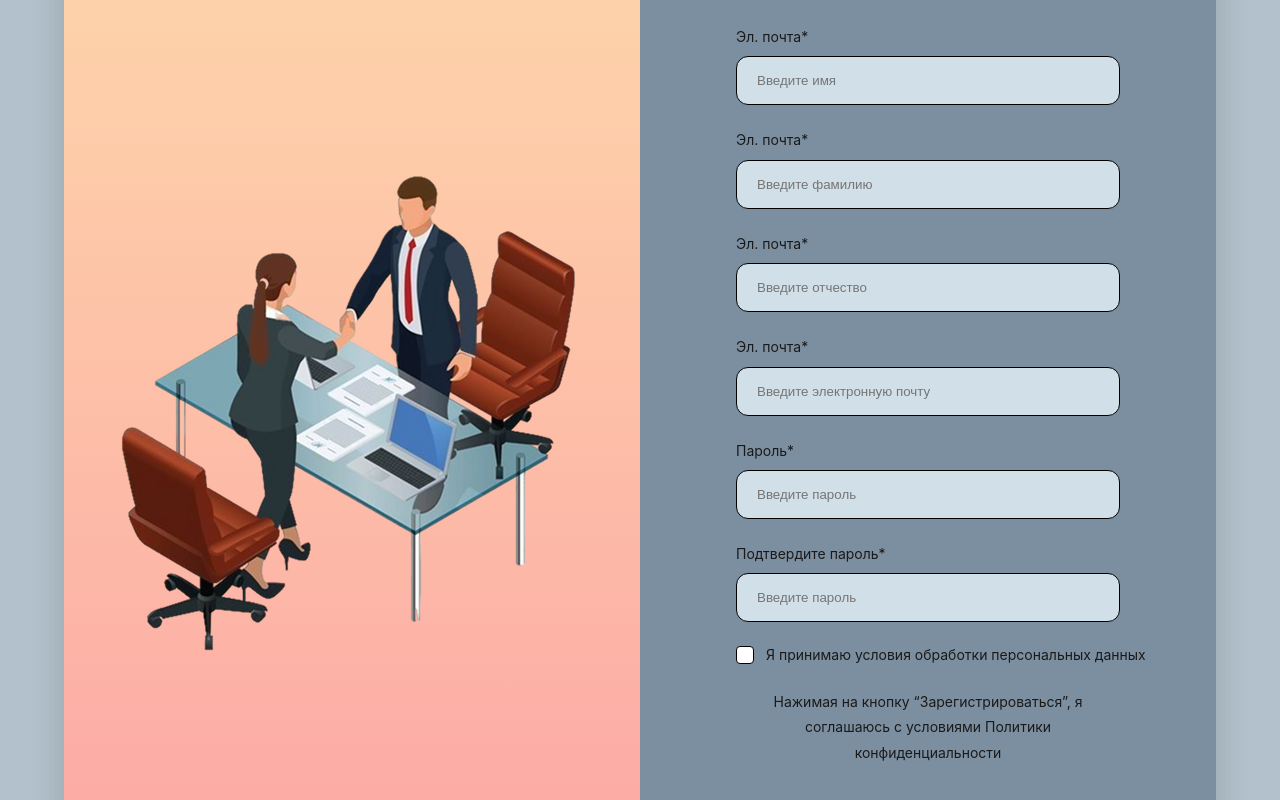
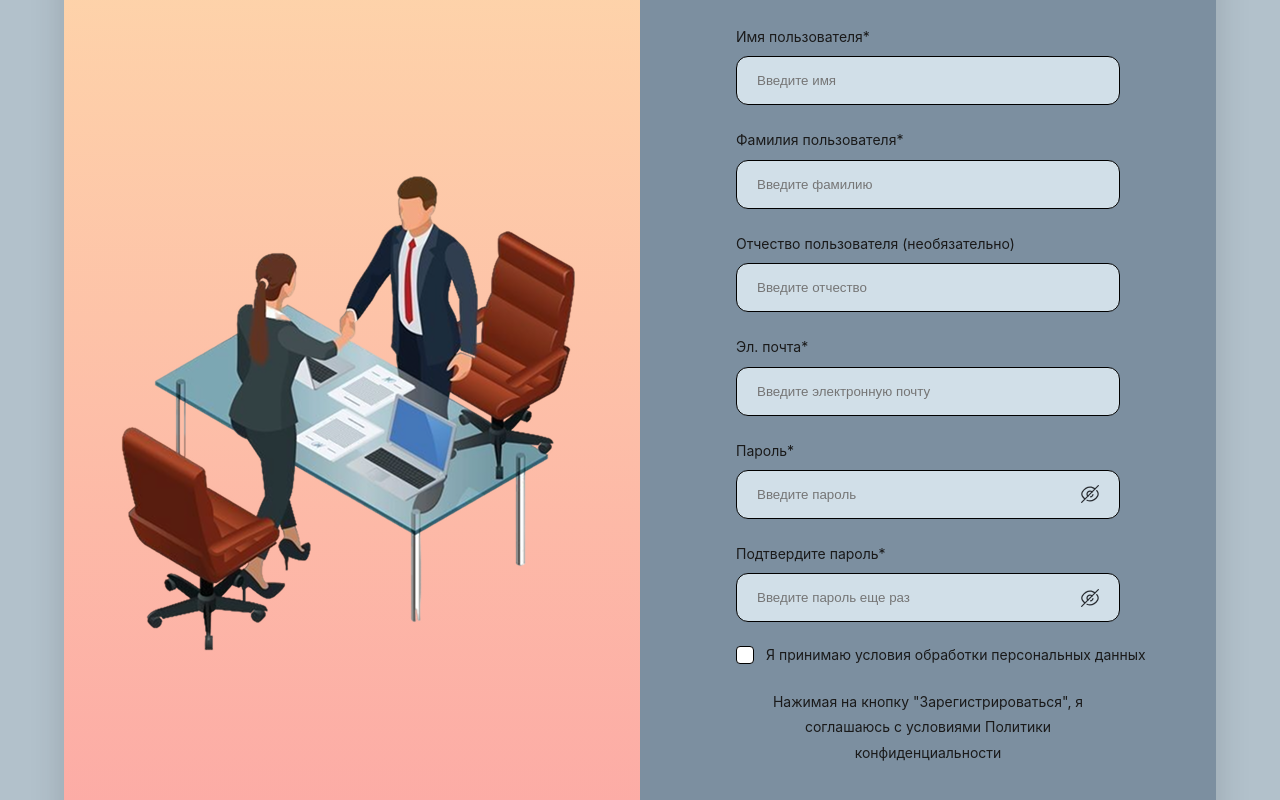
Before and after one commit to merkis88/office-booking, a Vue app: page /registration in a window 1280 px wide. Shown: the part 380-1180 px from the top of the page. Built offline with nearby package versions, Linux system fonts and the light colour scheme; a web font is replaced by a local one.

Commit message:
add registation

```diff
--- a/src/pages/Registration.vue
+++ b/src/pages/Registration.vue
@@ -1,5 +1,107 @@
 <script setup>
   import router from '@/router/index.js';
+  import { ref } from 'vue';
+  import { useAuthStore } from '@/store/auth';
+
+  const authStore = useAuthStore();
+
+  const firstName = ref('');
+  const lastName = ref('');
+  const patronymic = ref('');
+  const email = ref('');
+  const password = ref('');
+  const repeatPassword = ref('');
+  const showPassword = ref(false);
+  const showRepeatPassword = ref(false);
+  const acceptTerms = ref(false);
+
+  const errorMessage = ref('');
+  const isLoading = ref(false);
+
+  function isValidEmail(email) {
+    const emailRegex = /^[^\s@]+@[^\s@]+\.[^\s@]+$/;
+    return emailRegex.test(email);
+  }
+
+  // Функция регистрации
+  async function handleRegister(event) {
+    event.preventDefault();
+    errorMessage.value = '';
+
+    if (!firstName.value.trim()) {
+      errorMessage.value = 'Пожалуйста, введите имя';
+      return;
+    }
+
+    if (!lastName.value.trim()) {
+      errorMessage.value = 'Пожалуйста, введите фамилию';
+      return;
+    }
+
+    if (!email.value.trim()) {
+      errorMessage.value = 'Пожалуйста, введите email';
+      return;
+    }
+
+    if (!isValidEmail(email.value)) {
+      errorMessage.value = 'Пожалуйста, введите корректный email';
+      return;
+    }
+
+    if (!password.value) {
+      errorMessage.value = 'Пожалуйста, введите пароль';
+      return;
+    }
+
+    if (password.value.length < 8) {
+      errorMessage.value = 'Пароль должен содержать минимум 8 символов';
+      return;
+    }
+
+    if (password.value !== repeatPassword.value) {
+      errorMessage.value = 'Пароли не совпадают';
+      return;
+    }
+
+    if (!acceptTerms.value) {
+      errorMessage.value = 'Необходимо принять условия обработки персональных данных';
+      return;
+    }
+
+    isLoading.value = true;
+
+    try {
+      const registrationData = {
+        first_name: firstName.value.trim(),
+        last_name: lastName.value.trim(),
+        email: email.value.trim(),
+        password: password.value,
+        password_confirmation: repeatPassword.value,
+      };
+
+      if (patronymic.value.trim()) {
+        registrationData.patronymic = patronymic.value.trim();
+      }
+
+      await authStore.register(registrationData);
+
+      router.push('/');
+    } catch (error) {
+      console.error('Ошибка регистрации:', error);
+
+       if (error.response?.data?.message) {
+        errorMessage.value = error.response.data.message;
+      } else if (error.response?.data?.errors) {
+        const errors = error.response.data.errors;
+        const firstError = Object.values(errors)[0];
+        errorMessage.value = Array.isArray(firstError) ? firstError[0] : firstError;
+      } else {
+        errorMessage.value = 'Произошла ошибка при регистрации. Попробуйте снова.';
+      }
+    } finally {
+      isLoading.value = false;
+    }
+  }
 </script>
 
 <template>
@@ -13,39 +115,105 @@
       <div class="auth__content">
         <h2 class="auth__title">Регистрация</h2>
 
-        <form class="auth__form">
+        <div v-if="errorMessage" class="auth__error">
+          {{ errorMessage }}
+        </div>
+
+        <form @submit="handleRegister" class="auth__form">
           <div class="auth__field">
-            <label>Эл. почта*</label>
-            <input type="text" placeholder="Введите имя" required />
+            <label>Имя пользователя*</label>
+            <input
+              v-model="firstName"
+              type="text"
+              placeholder="Введите имя"
+              :disabled="isLoading"
+              required
+            />
+          </div>
+
+          <div class="auth__field">
+            <label>Фамилия пользователя*</label>
+            <input
+              v-model="lastName"
+              type="text"
+              placeholder="Введите фамилию"
+              :disabled="isLoading"
+              required
+            />
+          </div>
+
+          <div class="auth__field">
+            <label>Отчество пользователя (необязательно)</label>
+            <input
+              v-model="patronymic"
+              type="text"
+              placeholder="Введите отчество"
+              :disabled="isLoading"
+            />
           </div>
 
           <div class="auth__field">
             <label>Эл. почта*</label>
-            <input type="text" placeholder="Введите фамилию" required />
-          </div>
-
-          <div class="auth__field">
-            <label>Эл. почта*</label>
-            <input type="text" placeholder="Введите отчество" required />
-          </div>
-
-          <div class="auth__field">
-            <label>Эл. почта*</label>
-            <input type="email" placeholder="Введите электронную почту" required />
+            <input
+              v-model="email"
+              type="email"
+              placeholder="Введите электронную почту"
+              :disabled="isLoading"
+              required
+            />
           </div>
 
           <div class="auth__field">
             <label>Пароль*</label>
-            <input type="password" placeholder="Введите пароль" required />
+            <div class="auth__input-wrapper">
+              <input
+                v-model="password"
+                :type="showPassword ? 'text' : 'password'"
+                placeholder="Введите пароль"
+                :disabled="isLoading"
+                required
+              />
+              <button
+                @click="showPassword = !showPassword"
+                type="button"
+                class="auth__toggle-password"
+                :disabled="isLoading"
+              >
+                <img v-if="showPassword" src="/eye.svg" alt="Скрыть" />
+                <img v-else src="/eye-off.svg" alt="Показать" />
+              </button>
+            </div>
           </div>
 
           <div class="auth__field">
             <label>Подтвердите пароль*</label>
-            <input type="password" placeholder="Введите пароль" required />
+            <div class="auth__input-wrapper">
+              <input
+                v-model="repeatPassword"
+                :type="showRepeatPassword ? 'text' : 'password'"
+                placeholder="Введите пароль еще раз"
+                :disabled="isLoading"
+                required
+              />
+              <button
+                @click="showRepeatPassword = !showRepeatPassword"
+                type="button"
+                class="auth__toggle-password"
+                :disabled="isLoading"
+              >
+                <img v-if="showRepeatPassword" src="/eye.svg" alt="Скрыть" />
+                <img v-else src="/eye-off.svg" alt="Показать" />
+              </button>
+            </div>
           </div>
 
           <label class="auth__checkbox">
-            <input type="checkbox" class="auth__checkbox-input" />
+            <input
+              v-model="acceptTerms"
+              type="checkbox"
+              class="auth__checkbox-input"
+              :disabled="isLoading"
+            />
             <span class="auth__checkbox-box"></span>
             <span class="auth__checkbox-text">
               Я принимаю условия обработки персональных данных
@@ -54,12 +222,14 @@
 
           <div class="auth__info">
             <span class="auth__info-text">
-              Нажимая на кнопку “Зарегистрироваться”, я соглашаюсь с условиями
+              Нажимая на кнопку "Зарегистрироваться", я соглашаюсь с условиями
               <router-link to="/authorization">Политики конфиденциальности</router-link>
             </span>
           </div>
 
-          <button class="auth__btn">Зарегистрироваться</button>
+          <button type="submit" class="auth__btn" :disabled="isLoading">
+            {{ isLoading ? 'Регистрация...' : 'Зарегистрироваться' }}
+          </button>
 
           <div class="auth__bottom">
             <router-link to="/authorization">Уже есть аккаунт? Авторизация</router-link>
@@ -135,6 +305,17 @@
       margin-bottom: 2rem;
     }
 
+    &__error {
+      padding: 1rem;
+      margin-bottom: 1.5rem;
+      background: rgba(239, 68, 68, 0.1);
+      border: 1px solid rgba(239, 68, 68, 0.3);
+      border-radius: $radius-sm;
+      color: rgb(239, 68, 68);
+      font-size: $text-sm;
+      text-align: center;
+    }
+
     &__form {
       display: flex;
       flex-direction: column;
@@ -156,10 +337,53 @@
         border: 1px solid $color-border;
         background: $color-input-bg;
         outline: none;
+        width: 100%;
 
         &:focus {
           border-color: $color-text;
         }
+
+        &:disabled {
+          opacity: 0.6;
+          cursor: not-allowed;
+        }
+      }
+    }
+
+    &__input-wrapper {
+      position: relative;
+      display: flex;
+      align-items: center;
+
+      input {
+        padding-right: 3rem;
+      }
+    }
+
+    &__toggle-password {
+      position: absolute;
+      right: 1rem;
+      top: 50%;
+      transform: translateY(-50%);
+      display: flex;
+      align-items: center;
+      justify-content: center;
+      padding: 0.25rem;
+      color: $color-text;
+      transition: opacity 0.2s;
+
+      &:hover:not(:disabled) {
+        opacity: 0.6;
+      }
+
+      &:disabled {
+        opacity: 0.4;
+        cursor: not-allowed;
+      }
+
+      img {
+        width: 1.25rem;
+        height: 1.25rem;
       }
     }
 
@@ -174,6 +398,11 @@
 
       &-input {
         display: none;
+
+        &:disabled + .auth__checkbox-box {
+          opacity: 0.6;
+          cursor: not-allowed;
+        }
       }
 
       &-box {
@@ -226,8 +455,13 @@
       font-size: $text-lg;
       transition: 0.25s;
 
-      &:hover {
+      &:hover:not(:disabled) {
         background: $color-input-bg-dark;
+      }
+
+      &:disabled {
+        opacity: 0.6;
+        cursor: not-allowed;
       }
     }
 
--- a/src/store/auth.js
+++ b/src/store/auth.js
@@ -9,17 +9,26 @@ export const useAuthStore = defineStore('auth', {
 
   getters: {
     isAuthenticated: (state) => !!state.token,
+    getCurrentUser: (state) => state.user,
   },
 
   actions: {
+    setAuth(token, user) {
+      this.token = token;
+      this.user = user;
+      localStorage.setItem('token', token);
+      axios.defaults.headers.common['Authorization'] = `Bearer ${token}`;
+    },
+
     async login(email, password) {
       const { data } = await axios.post('/api/login', { email, password });
+      this.setAuth(data.token, data.user);
+    },
 
-      this.token = data.token;
-      this.user = data.user;
-      localStorage.setItem('token', data.token);
+    async register(registrationData) {
+      const { data } = await axios.post('/api/register', registrationData);
 
-      axios.defaults.headers.common['Authorization'] = `Bearer ${data.token}`;
+      this.setAuth(data.token, data.user);
     },
 
     async logout() {
```
